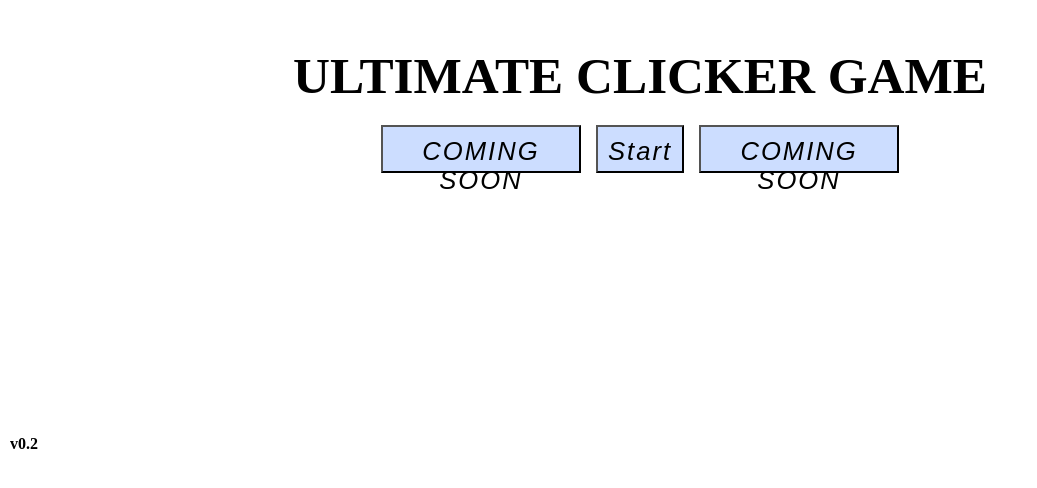
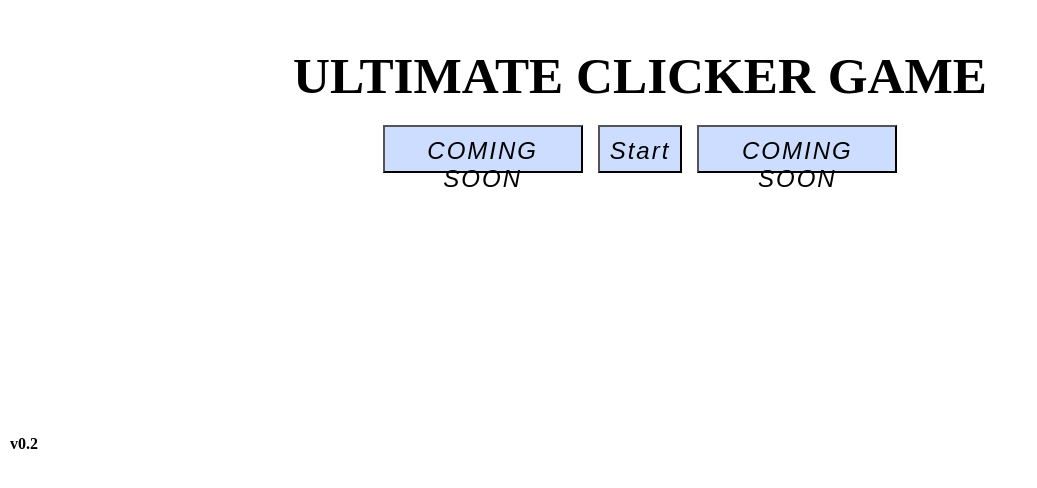
Before and after one commit to ujieidi/randomtesting, a plain HTML site: page index.html in a window 1280 px wide. Shown: the part 316-804 px from the top of the page, without its empty margins (0-1037 px from the left). Drawn offline with Linux system fonts and the light colour scheme.

Commit message:
minor font size change

```diff
--- a/style.css
+++ b/style.css
@@ -23,11 +23,12 @@ body {
 
 .menu-items button {
     height: 3rem;
-    font-size: clamp(12px, 2vw, 30px);
+    font-size: clamp(12px, 2vw, 24px);
     min-width: 80px;
     font-style: italic;
     background: #cdf;
     letter-spacing: 2px;
+    cursor: pointer;
 }
 
 #title {
@@ -36,7 +37,7 @@ body {
 }
 
 button {
-    font-size: clamp(10px, 1.2vw, 20px);
+    font-size: clamp(10px, 1.2vw, 18px);
     min-width: 80px;
     max-width: 200px;
     white-space: normal;
```
